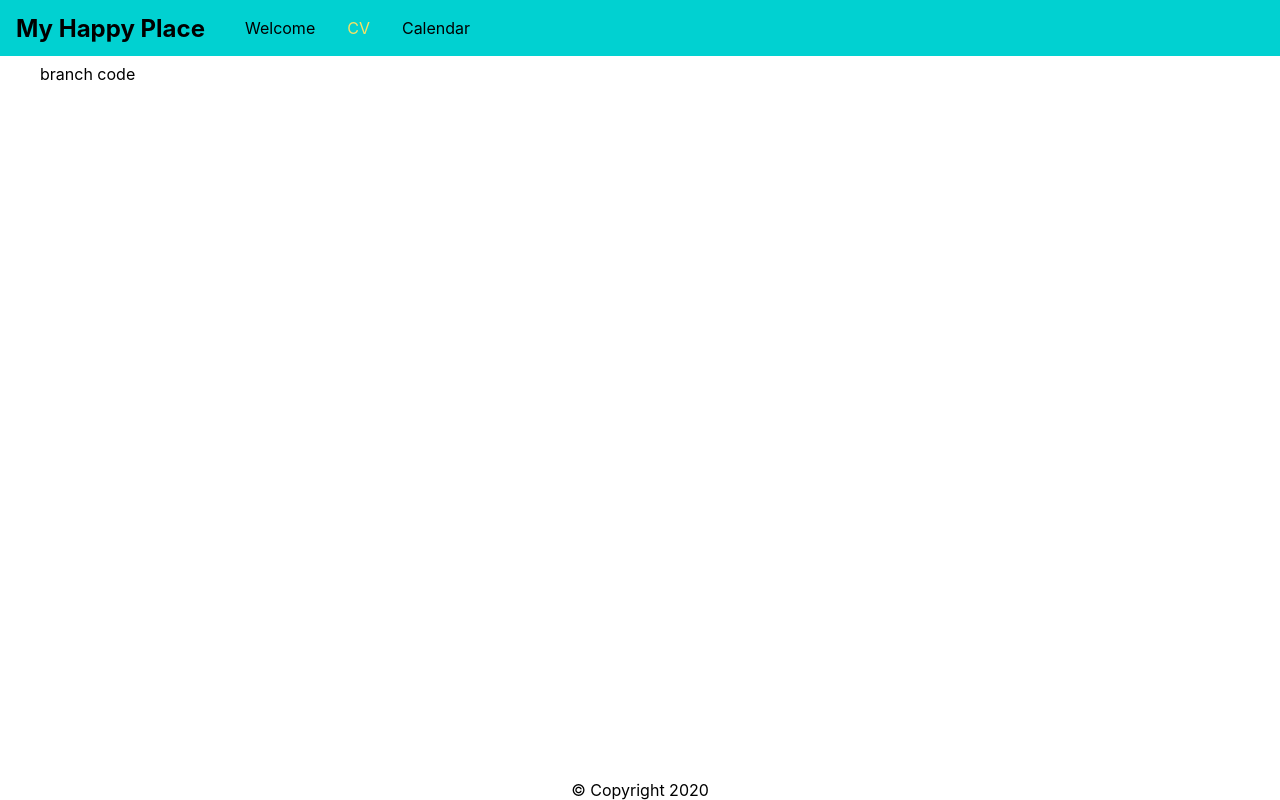
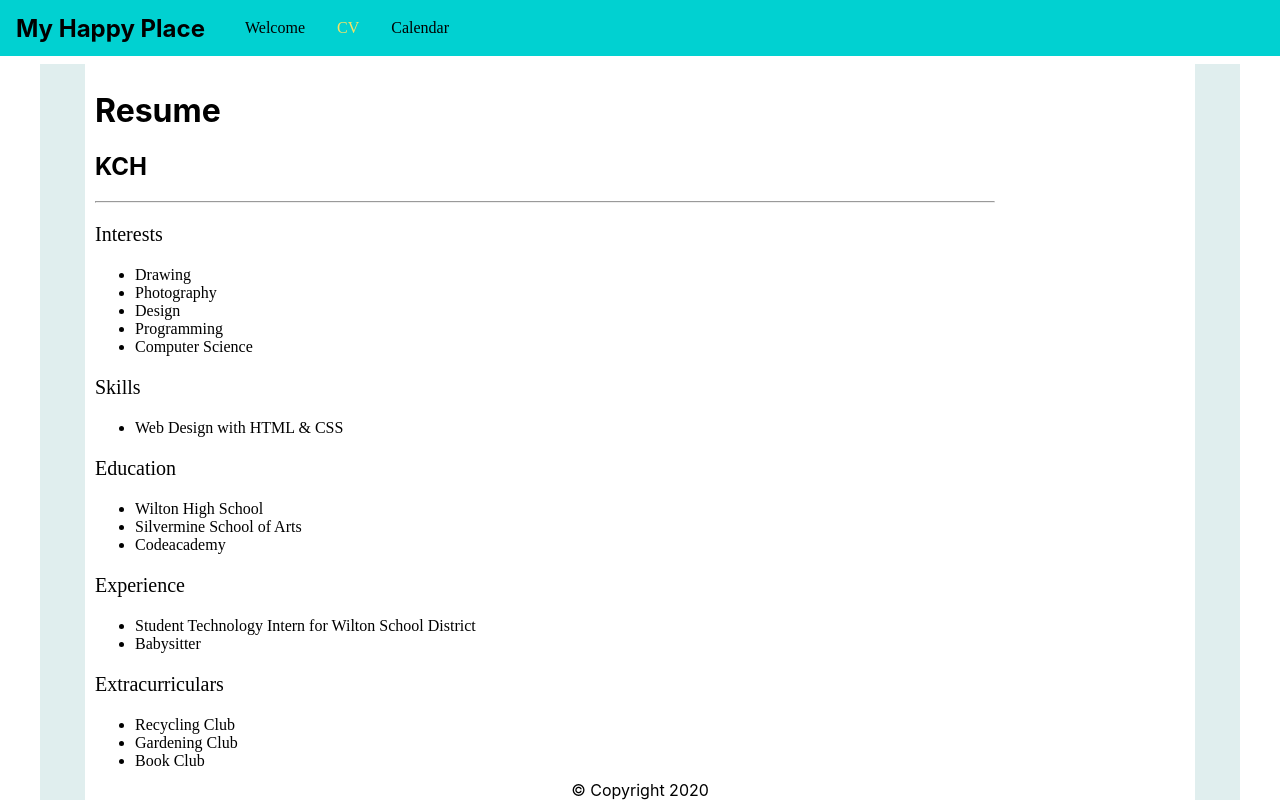
Before and after one commit to kocharalampidis/Personal-Website, a React (Create React App) app: page /mybio in a window 1280 px wide. Shown: the top 800 px of the page. Built offline with nearby package versions, Linux system fonts and the light colour scheme.

Commit message:
mybio simple css, poor html

```diff
--- a/src/Pages/mybio.js
+++ b/src/Pages/mybio.js
@@ -1,9 +1,58 @@
-import React from 'react';
-
+import React, { Fragment } from 'react';
+import '../components/css/mybio.css'
 
 function mybio(){
     return(
-       <span>branch code</span>
+    <Fragment>
+
+        <div class="left"></div>
+        <div class="stuff">
+
+          <h1>Resume</h1>
+          <h2>KCH</h2>
+          <hr />
+
+          <p class="head">Interests</p>
+          <ul>
+            <li>Drawing</li>
+            <li>Photography</li>
+            <li>Design</li>
+            <li>Programming</li>
+            <li>Computer Science</li>
+          </ul>
+          <p class="head">Skills</p>
+          <ul>
+            <li>Web Design with HTML & CSS</li>
+          </ul>
+          <p class="head">Education</p>
+          <ul>
+            <a href="http://www.wiltonhighschool.org/pages/Wilton_High_School">
+              <li>Wilton High School</li>
+            </a>
+
+            <a href="https://www.silvermineart.org/">
+              <li>Silvermine School of Arts</li>
+            </a>
+            <li>Codeacademy</li>
+          </ul>
+          <p class="head">Experience</p>
+          <ul>
+            <li>Student Technology Intern for Wilton School District</li>
+            <li>Babysitter</li>
+          </ul>
+          <p class="head">Extracurriculars</p>
+          <ul>
+            <li>Recycling Club</li>
+            <li>Gardening Club</li>
+            <li>Book Club</li>
+          </ul>
+        </div>
+        <div class="right"></div>
+        <div id="footer">
+
+        </div>
+
+    </Fragment>
     );
 }
 
--- /dev/null
+++ b/src/components/css/mybio.css
@@ -0,0 +1,64 @@
+
+
+
+
+
+  #title {
+    margin-left: 3%;
+  }
+
+  .left {
+    height: 1000px;
+    width: 45px;
+    background-color: #e0eeee;
+    float: left;
+    position: fixed;
+  }
+
+  .right {
+    height: 1000px;
+    width: 45px;
+    background-color: #e0eeee;
+    float: right;
+    position: inherit;
+  }
+
+  .stuff {
+    display: inline-block;
+    margin-top: 6px;
+    margin-left: 55px;
+    width: 75%;
+    height: 1000px;
+  }
+
+  p,
+  li {
+    font-family: 'Cormorant Garamond';
+  }
+
+  .head {
+    font-size: 20px;
+  }
+
+  #name {
+    font-family: Sacramento;
+    float: right;
+    margin-top: 10px;
+    margin-right: 4%;
+  }
+
+  a {
+    color: black;
+    text-decoration: none;
+  }
+
+  @media only screen and (max-width: 430px) {
+    .left,
+    .right {
+      display: none;
+    }
+    .stuff {
+      width: 100%;
+      margin-left: 10px;
+    }
+  }
```
